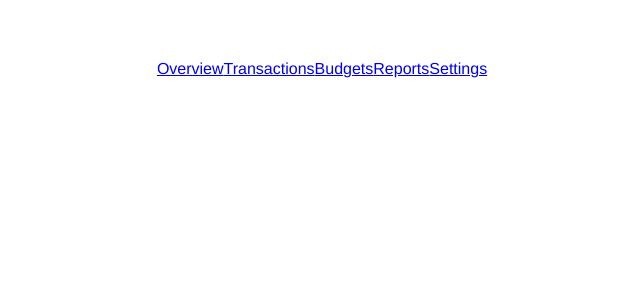
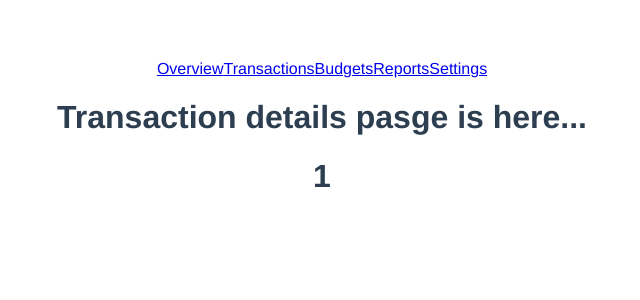
Before and after one commit to QuanIT01/Router4-CompositionAPI, a Vue app: page /#/transactions/1 in a window 1280 px wide. Shown: the top 300 px of the page, without its empty margins (318-958 px from the left). Built offline with nearby package versions, Linux system fonts and the light colour scheme.

Commit message:
Routes params

```diff
--- /dev/null
+++ b/src/pages/transaction-details.vue
@@ -0,0 +1,4 @@
+<template>
+  <h1>Transaction details pasge is here...</h1>
+  <h1>{{ $route.params.id }}</h1>
+</template>
```
Also changed, not shown: src/router.js (+8 -2 lines).
